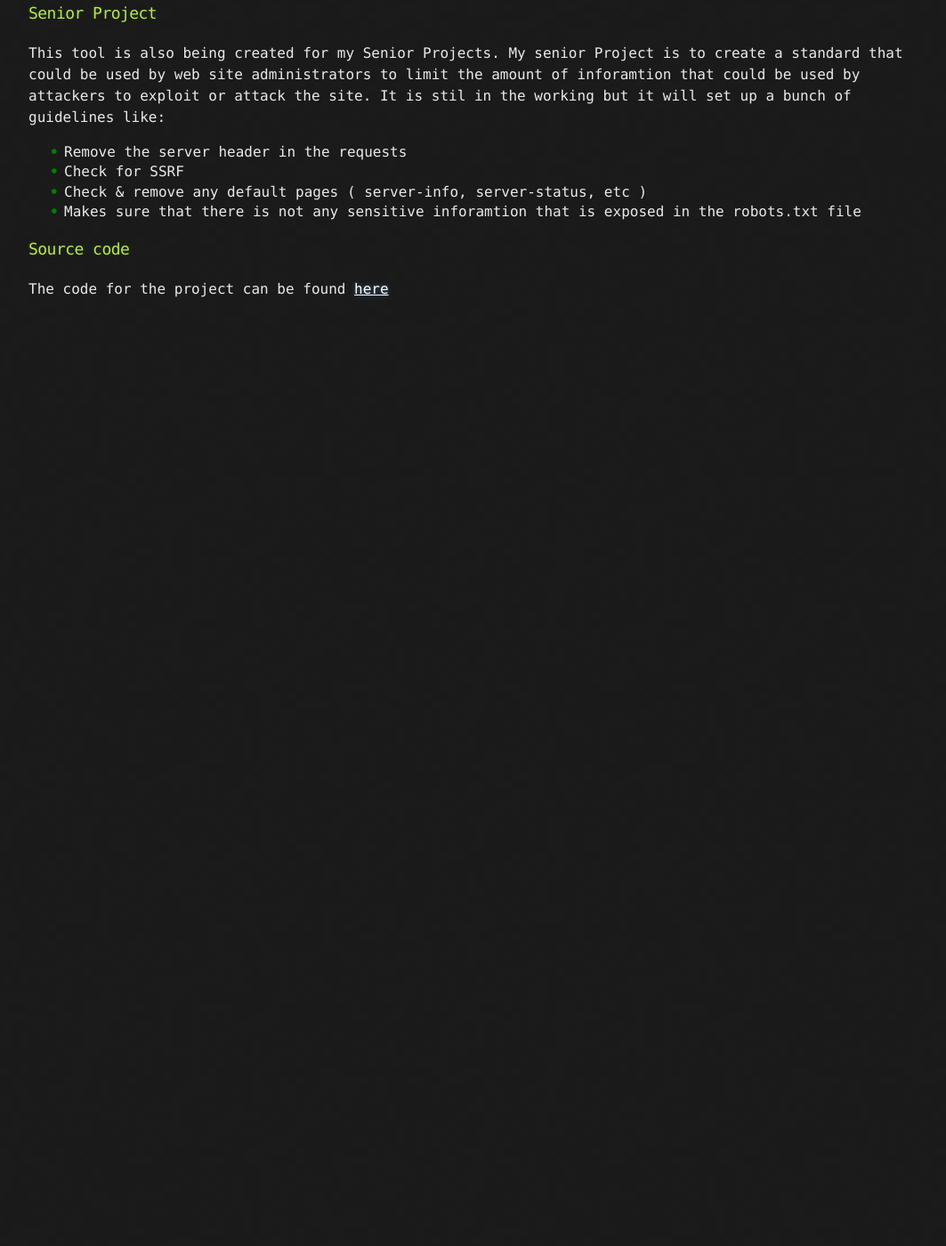
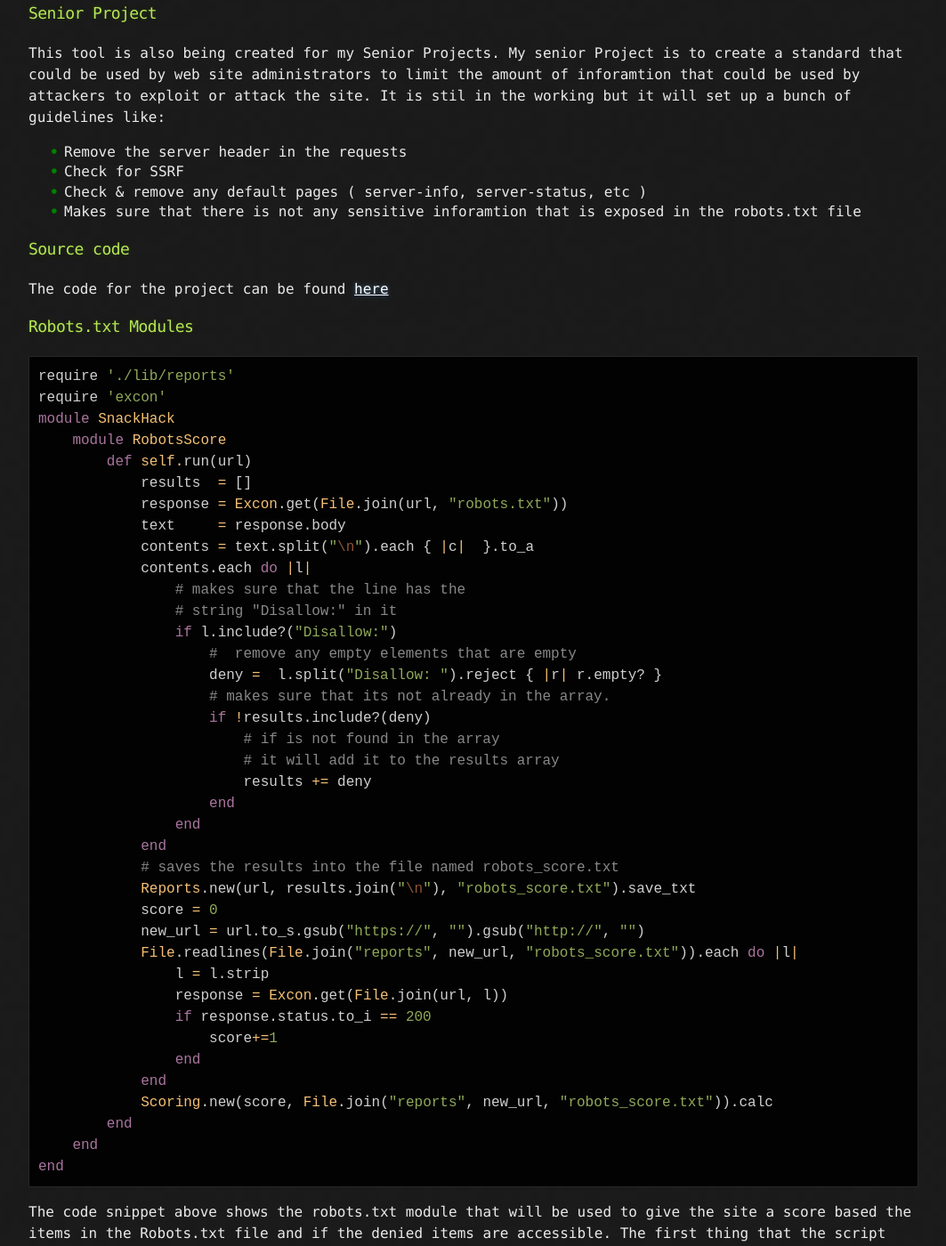
Before and after one commit to Michael-Meade/MinerFind, a Jekyll site: the page built from Projects/TheSnackHackTool.md, in a window 1280 px wide and 1400 px high, scrolled down 408 px. Shown: the whole window at 89% size, without its empty margins (108-1171 px from the left). Built offline with Jekyll 4.4.1, drawn with Linux system fonts in a browser that asks for light colours; our own code applies the rules of GitHub Pages for plain Markdown files; the repository's description, which GitHub fills in, is left out; before the commit the page ends 900 px from its top, so only the background shows below that; some of the changed text lies outside the part shown.

Commit message:
Update TheSnackHackTool.md

````diff
--- a/Projects/TheSnackHackTool.md
+++ b/Projects/TheSnackHackTool.md
@@ -19,3 +19,51 @@ site. It is stil in the working but it will set up a bunch of guidelines like:
 
 ### Source code
 The code for the project can be found <a href="https://github.com/Michael-Meade/snack_hack">here</a>
+
+
+### Robots.txt Modules
+```ruby
+require './lib/reports'
+require 'excon'
+module SnackHack
+    module RobotsScore
+        def self.run(url)
+            results  = []
+            response = Excon.get(File.join(url, "robots.txt"))
+            text     = response.body
+            contents = text.split("\n").each { |c|  }.to_a
+            contents.each do |l|
+                # makes sure that the line has the
+                # string "Disallow:" in it
+                if l.include?("Disallow:")
+                    #  remove any empty elements that are empty
+                    deny =  l.split("Disallow: ").reject { |r| r.empty? }
+                    # makes sure that its not already in the array.
+                    if !results.include?(deny)
+                        # if is not found in the array
+                        # it will add it to the results array
+                        results += deny
+                    end
+                end
+            end
+            # saves the results into the file named robots_score.txt
+            Reports.new(url, results.join("\n"), "robots_score.txt").save_txt
+            score = 0
+            new_url = url.to_s.gsub("https://", "").gsub("http://", "")
+            File.readlines(File.join("reports", new_url, "robots_score.txt")).each do |l|
+                l = l.strip
+                response = Excon.get(File.join(url, l))
+                if response.status.to_i == 200
+                    score+=1
+                end
+            end
+            Scoring.new(score, File.join("reports", new_url, "robots_score.txt")).calc
+        end
+    end
+end
+```
+The code snippet above shows the robots.txt module that will be used to give the site a score based the items in the Robots.txt file and if the denied items are accessible. The first thing that the script does is visit the robots.txt file and save the response as the variable text. The next line will convert the text variable into an array and starts a block to loop through the contents. Next it will check to see if the element includes the text "Disallow". If it does include "Disallow it will then remove any empty elements and split the element so that only the URL path of the disallow item will present. Now it will double check to make sure that the URL  path is not already in the array named results. If it is not in the array named `results` it will append the URL path to the array.
+
+Next the code wil save the results array in a file named robots_score.txt. Each time a IP or domain is ran the code will automatically create a new directory with the name of the site. This is where it will save the robots_score.txt file. We next create a variable named score with the value of `0`.  Since URLS contain backslashes and other text that is not allowed to be in file names, we have to use Ruby's gsub method to remove any characters that are not allowed. Next we use Ruby's File.readlines method to loop through the robots_score.txt file line by line. First we have to use the strip method to remove any newlines or "\r". Now the code will visit take the URL and the path of the URL that was found in the robots.txt file and use the File.join method to create a valid URL. The code will visit the URL and check to see what status code the server sent back. If the server responds with a 200 status code then the code will += the score variable.
+
+The last thing that the code will do is calculate the score by adding the total of the items in the robots.txt file and then divide the results by the score of valid web paths.
````
